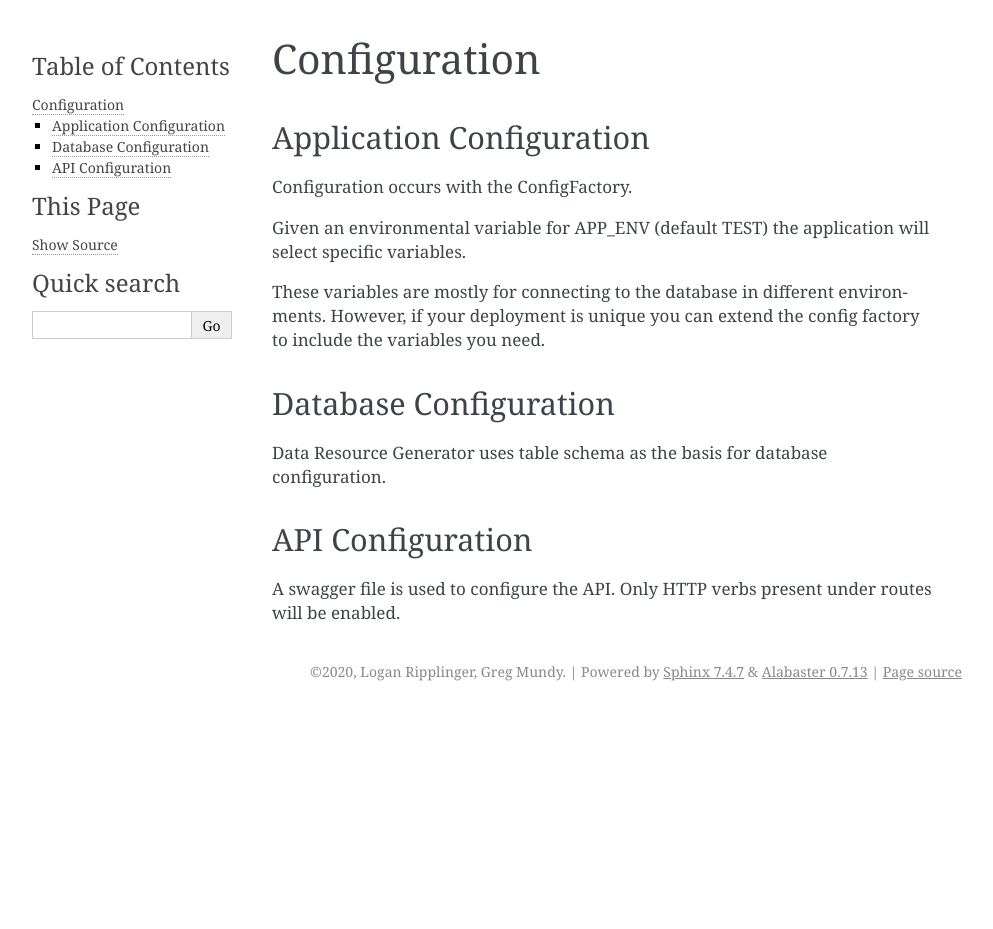
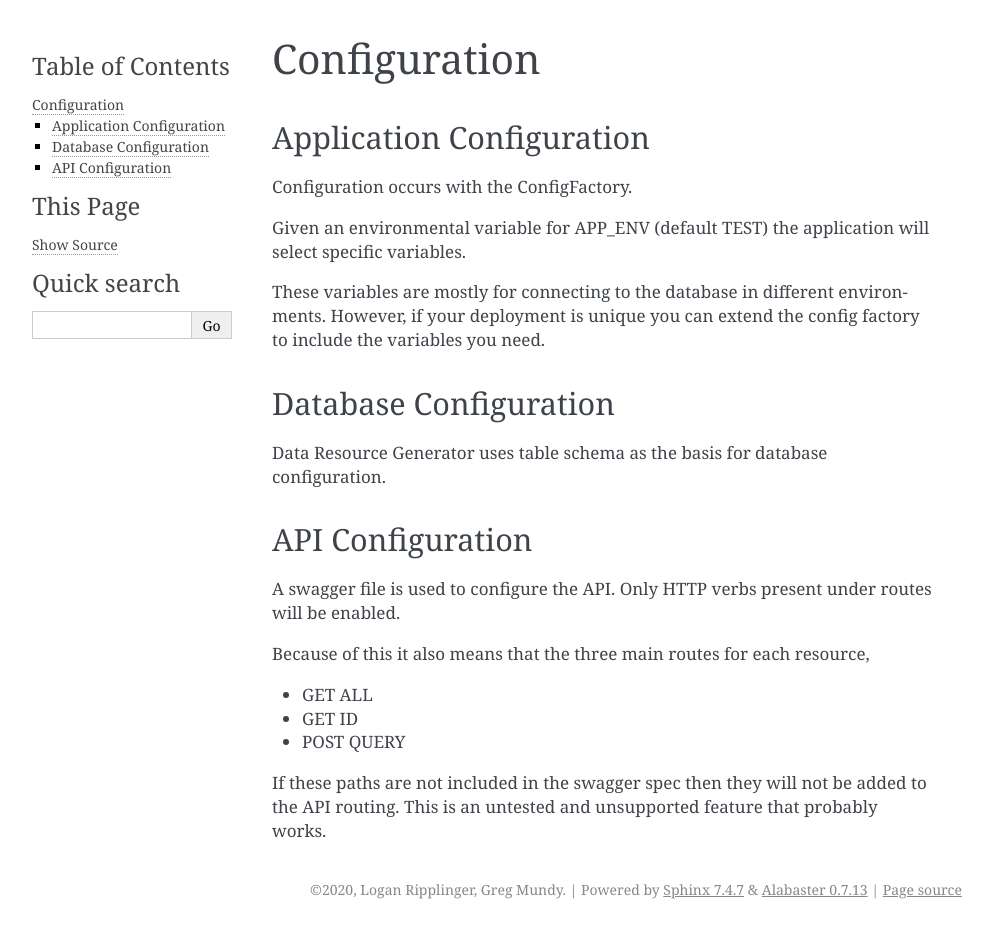
Before and after one commit to brighthive/data-resource-generator, a Sphinx documentation site: the page built from docs/source/configuration.rst, in a window 1280 px wide. Shown: the whole page, without its empty margins (148-1141 px from the left). Built offline with Sphinx 7.4.7, drawn with Linux system fonts in a browser that asks for light colours; before the commit the page ends 900 px from its top, so only the background shows below that.

Commit message:
chore: Update docs.

```diff
--- a/docs/source/configuration.rst
+++ b/docs/source/configuration.rst
@@ -19,3 +19,11 @@ API Configuration
 ^^^^^^^^^^^^^^^^^
 
 A swagger file is used to configure the API. Only HTTP verbs present under routes will be enabled.
+
+Because of this it also means that the three main routes for each resource,
+
+- GET ALL
+- GET ID
+- POST QUERY
+
+If these paths are not included in the swagger spec then they will not be added to the API routing. This is an untested and unsupported feature that probably works.
```
Also changed, not shown: 2 other files.
